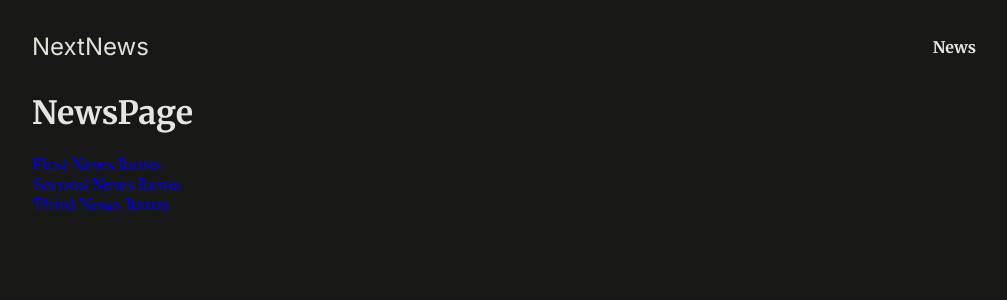
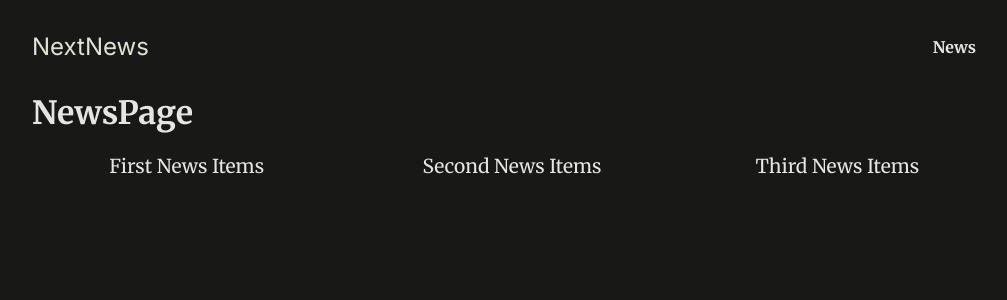
Before and after one commit to HrsHristov/news-app, a Next.js app: page /news in a window 1280 px wide. Shown: the top 300 px of the page, without its empty margins (128-1135 px from the left). Built offline with nearby package versions, Linux system fonts and the light colour scheme.

Commit message:
Add styling to the news

```diff
--- a/app/news/page.js
+++ b/app/news/page.js
@@ -4,7 +4,7 @@ const NewsPage = () => {
     return (
         <>
             <h1>NewsPage</h1>
-            <ul>
+            <ul className="news-list">
                 <li>
                     <Link href="/news/first-news">First News Items</Link>
                 </li>
```
